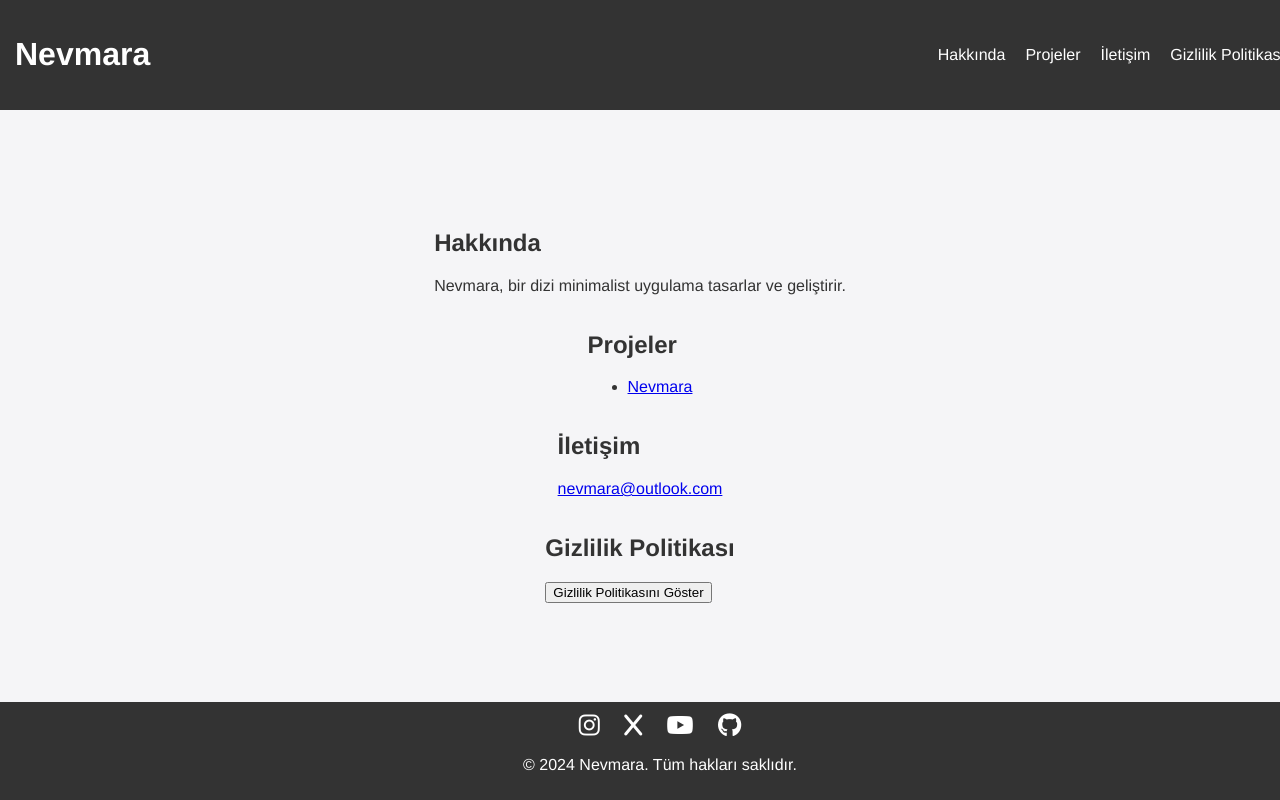
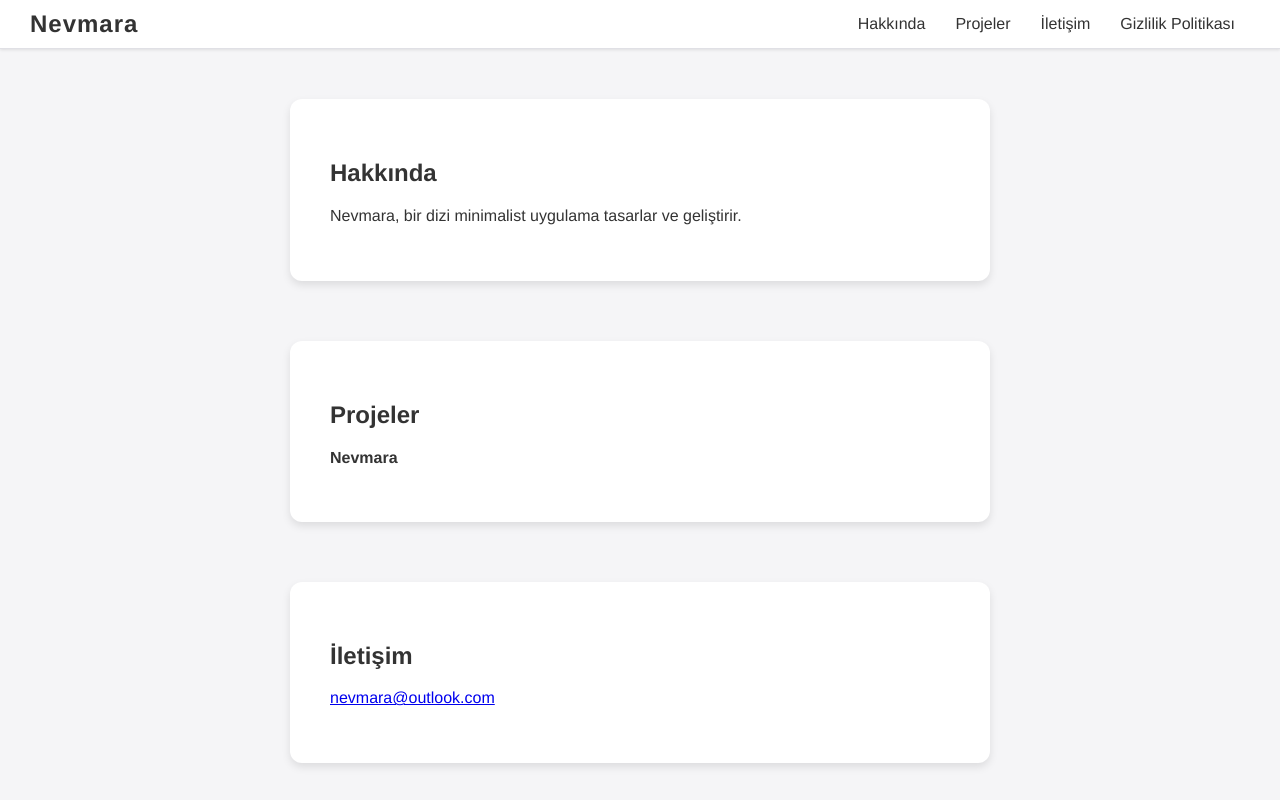
Before and after one commit to erdogandemirtas/erdogandemirtas.github.io, a plain HTML site: page index.html in a window 1280 px wide. Drawn offline with nearby package versions, Linux system fonts and the light colour scheme.

Commit message:
Update styles.css

```diff
--- a/styles.css
+++ b/styles.css
@@ -21,109 +21,240 @@ main {
     align-items: center;
     justify-content: center;
     padding: 20px;
+    transition: padding 0.3s ease;
+}
+
+/* Header ve Menü */
+header {
+    background: #fff;
+    color: #333;
+    padding: 10px 30px;
+    width: 100%;
+    display: flex;
+    justify-content: space-between;
+    align-items: center;
+    border-bottom: 1px solid #e0e0e5;
+    transition: all 0.3s ease;
+    box-shadow: 0 1px 3px rgba(0, 0, 0, 0.1);
+    box-sizing: border-box;
+}
+
+header h1 {
+    margin: 0;
+    font-size: 1.5em;
+    letter-spacing: 1px;
+    font-weight: bold;
+    transition: font-size 0.3s ease;
+}
+
+.menu-button {
+    display: none;
+    font-size: 1.8em;
+    color: #333;
+    background: none;
+    border: none;
+    cursor: pointer;
+    transition: all 0.3s ease;
 }
 
 /* Menü */
-header {
+nav ul {
+    list-style: none;
     display: flex;
-    justify-content: space-between;
-    align-items: center;
-    background-color: #333;
-    color: #fff;
-    padding: 15px;
-    width: 100%;
+    margin: 0;
+    padding: 0;
+    transition: all 0.3s ease;
+    box-sizing: border-box;
 }
 
-.menu-button {
-    background: none;
-    border: none;
-    color: white;
-    font-size: 1.5rem;
-    cursor: pointer;
+nav ul li {
+    margin: 0 15px;
+    transition: margin 0.3s ease;
 }
 
-nav ul {
-    display: none;
+nav ul li a {
+    color: #333;
+    text-decoration: none;
+    font-weight: 500;
+    transition: color 0.3s ease;
+}
+
+nav ul li a:hover {
+    color: #0070c9;
+}
+
+/* Ana Bölümler */
+section {
+    padding: 40px;
+    width: 100%;
+    max-width: 700px;
+    background: #fff;
+    border-radius: 12px;
+    box-shadow: 0 4px 8px rgba(0, 0, 0, 0.1);
+    margin: 30px 0;
+    transition: all 0.3s ease;
+    box-sizing: border-box;
+}
+
+/* Footer */
+footer {
+    background: #fff;
+    color: #333;
+    text-align: center;
+    padding: 15px 30px;
+    width: 100%;
+    border-top: 1px solid #e0e0e5;
+    transition: all 0.3s ease;
+    box-shadow: 0 -1px 3px rgba(0, 0, 0, 0.1);
+    box-sizing: border-box;
+}
+
+/* Sosyal Medya */
+.social-media {
+    display: flex;
+    justify-content: center;
+    margin-bottom: 10px;
+    box-sizing: border-box;
+}
+
+.social-media a {
+    color: #333;
+    margin: 0 10px;
+    font-size: 1.5em;
+    transition: color 0.3s ease, transform 0.3s ease;
+}
+
+.social-media a:hover {
+    color: #0070c9;
+    transform: scale(1.2);
+}
+
+/* Projeler Listesi */
+#projects ul {
     list-style: none;
     padding: 0;
     margin: 0;
-    flex-direction: column;
-    text-align: center;
-    position: absolute;
-    top: 100%;
-    right: 0;
-    width: 200px;
-    background-color: #333;
+    transition: all 0.3s ease;
+    box-sizing: border-box;
 }
 
-nav ul.active {
-    display: flex;
+#projects ul li {
+    margin: 15px 0;
+    transition: margin 0.3s ease;
 }
 
-nav ul li {
-    padding: 10px;
+#projects ul li a {
+    color: #333;
+    text-decoration: none;
+    font-weight: bold;
+    transition: color 0.3s ease;
 }
 
-nav ul li a {
-    color: white;
-    text-decoration: none;
-    display: block;
+#projects ul li a:hover {
+    color: #0070c9;
 }
 
-@media (min-width: 768px) {
-    nav ul {
-        display: flex;
-        flex-direction: row;
-        position: static;
-        width: auto;
-        background-color: transparent;
-    }
-
-    nav ul li {
-        padding: 0 10px;
-    }
+/* Gizlilik Politikası */
+#privacy-policy {
+    padding: 40px;
+    width: 100%;
+    max-width: 700px;
+    background: #fff;
+    border-radius: 12px;
+    box-shadow: 0 4px 8px rgba(0, 0, 0, 0.1);
+    margin: 30px 0;
+    transition: all 0.3s ease;
+    box-sizing: border-box;
 }
 
-/* Fade-in efekti */
+#privacy-policy h2 {
+    margin-top: 0;
+    font-size: 1.6em;
+    font-weight: bold;
+    transition: font-size 0.3s ease;
+}
+
+#privacy-content {
+    line-height: 1.8;
+    transition: line-height 0.3s ease;
+}
+
+/* Fade-in Animasyonu */
 .fade-in {
     opacity: 0;
-    transition: opacity 1s ease;
+    transition: opacity 0.3s ease-out;
 }
 
 .fade-in.visible {
     opacity: 1;
 }
 
-/* Footer */
-footer {
-    text-align: center;
-    padding: 10px 20px;
-    background-color: #333;
-    color: white;
-    width: 100%;
+/* Duyarlı Tasarım */
+@media (max-width: 768px) {
+    .menu-button {
+        display: block;
+    }
+
+    nav ul {
+        display: none;
+        flex-direction: column;
+        width: 100%;
+        background: #fff;
+        position: absolute;
+        top: 50px;
+        left: 0;
+        box-shadow: 0 4px 8px rgba(0, 0, 0, 0.1);
+        box-sizing: border-box;
+    }
+
+    nav ul.active {
+        display: flex;
+    }
+
+    nav ul li {
+        margin: 10px 0;
+        text-align: center;
+    }
+
+    nav ul li a {
+        padding: 10px;
+        display: block;
+    }
+
+    section {
+        margin: 20px;
+    }
 }
 
-.social-media {
-    margin-bottom: 10px;
+@media (max-width: 480px) {
+    header h1 {
+        font-size: 1.2em;
+    }
 }
 
-.social-media a {
-    color: white;
-    font-size: 1.5rem;
-    margin: 0 10px;
+/* Duyarlı Resimler ve Medya */
+img {
+    max-width: 100%;
+    height: auto;
+    transition: max-width 0.3s ease, height 0.3s ease;
 }
 
-.social-media a:hover {
-    color: #ccc;
+/* Düğmeler */
+button, a.button-link {
+    background-color: #0070c9;
+    color: #fff;
+    border: none;
+    padding: 10px 20px;
+    text-transform: uppercase;
+    cursor: pointer;
+    border-radius: 5px;
+    transition: background-color 0.3s ease, transform 0.3s ease;
+    text-decoration: none;
+    display: inline-block;
+    text-align: center;
 }
 
-/* Medya Sorguları */
-@media (min-width: 768px) {
-    main {
-        padding: 40px;
-    }
-
-    .menu-button {
-        display: none;
-    }
+button:hover, a.button-link:hover {
+    background-color: #005bb5;
+    transform: scale(1.05);
 }
```
